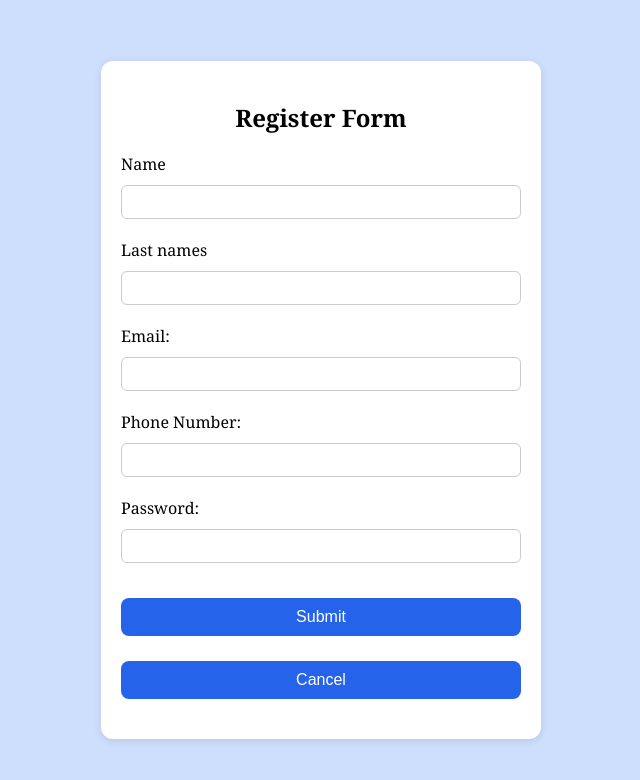
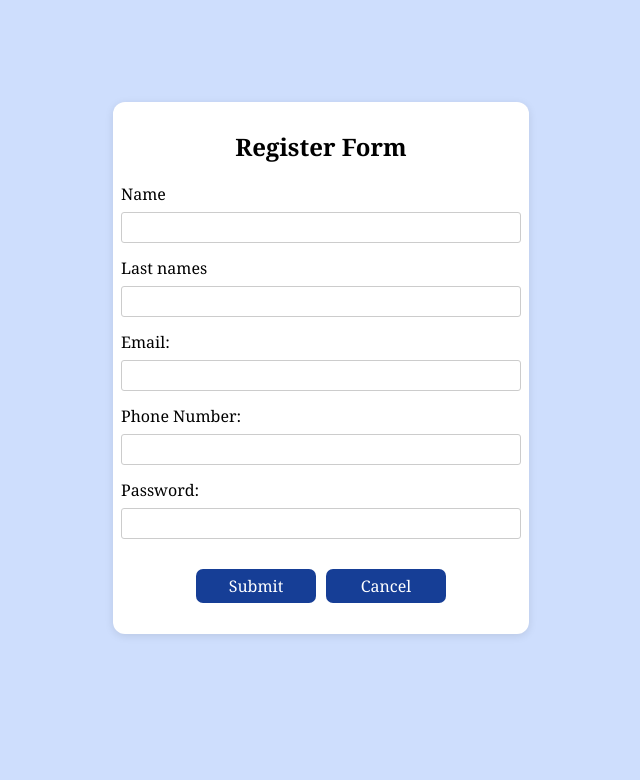
Before and after one commit to alejandraoshea/sistemas-web-jquery, a plain HTML site: page index.html in a window 1280 px wide. Both pictures are taken after a click on the button "Register". Shown: the whole page, without its empty margins (319-959 px from the left). Drawn offline with Linux system fonts and the light colour scheme.

Commit message:
fixed style

```diff
--- a/index.html
+++ b/index.html
@@ -8,12 +8,10 @@
     body {
       font-family: Cambria, Cochin, Georgia, Times, 'Times New Roman', serif;
       background-color: #cedefd;
-      margin: 0;
-      padding: 0;
       display: flex;
       justify-content: center;
       align-items: center;
-      height: 100vh;
+      height: 90vh;
     }
 
     .container {
@@ -21,24 +19,34 @@
       border-radius: 12px;
       box-shadow: 0 2px 8px rgba(0,0,0,0.1);
       width: 400px;
-      padding: 20px;
+      padding: 8px;
       text-align: center;
-      transition: all 0.3s ease;
     }
 
     button {
-      background-color: #2563eb;
+      font-family: Cambria, Cochin, Georgia, Times, 'Times New Roman', serif;
+      background-color: #163e96;
       color: white;
       border: none;
-      padding: 10px 20px;
-      border-radius: 8px;
+      padding: 6px 12px;
+      border-radius: 7px;
       cursor: pointer;
-      margin-top: 15px;
+      margin-top: 8px;
+      margin-bottom: 8px;
       font-size: 16px;
+      width: 120px;
+      align-self: center;
     }
 
     button:hover {
       background-color: #1d4ed8;
+    }
+
+    .button-row {
+      display: flex;
+      justify-content: center;
+      gap: 10px;
+      margin-top: 8px;
     }
 
     .hidden {
@@ -48,14 +56,15 @@
     form {
       display: flex;
       flex-direction: column;
-      gap: 10px;
+      gap: 7px;
       text-align: left;
     }
 
     input {
-      padding: 8px;
+      font-family: Cambria, Cochin, Georgia, Times, 'Times New Roman', serif;
+      padding: 5px;
       border: 1px solid #ccc;
-      border-radius: 6px;
+      border-radius: 3px;
       font-size: 14px;
     }
 
@@ -67,7 +76,7 @@
     .success {
       color: #3e7d41;
       font-weight: bold;
-      margin-top: 10px;
+      margin-top: 8px;
     }
   </style>
 </head>
@@ -101,8 +110,11 @@
       <input type="password" id="password" required>
       <span id="error-password" class="error"></span>
 
-      <button type="submit">Submit</button>
-      <button type="button" id="cancel">Cancel</button>
+      <div class="button-row">
+        <button type="submit">Submit</button>
+        <button type="button" id="cancel">Cancel</button>
+      </div>
+
       <div id="message" class="success"></div>
     </form>
   </div>
```
